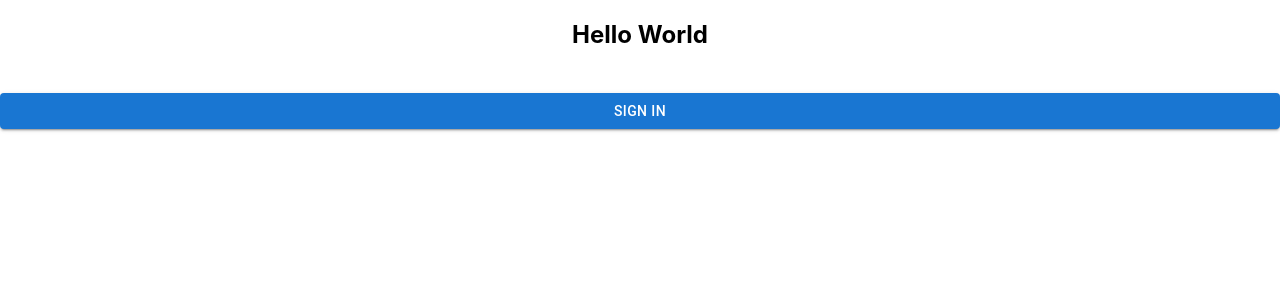
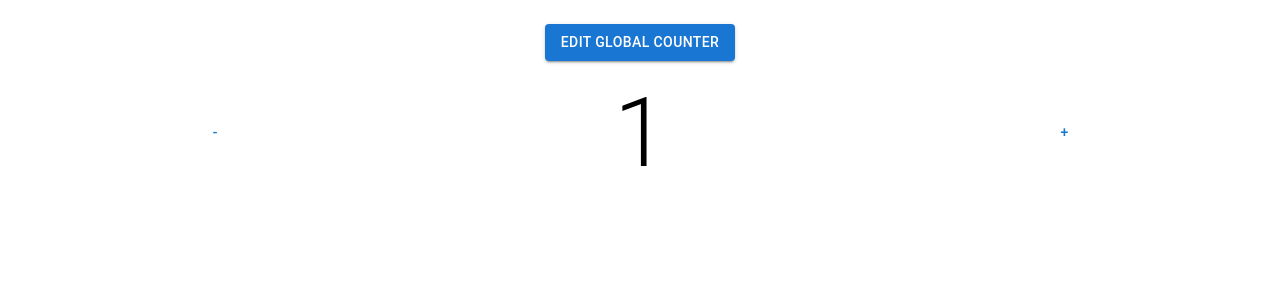
Before and after one commit to adambuczek/knitting-tool, a React (Create React App) app: page / in a window 1280 px wide. Shown: the top 300 px of the page. Built offline with nearby package versions, Linux system fonts and the light colour scheme.

Commit message:
add example

```diff
--- a/src/App.tsx
+++ b/src/App.tsx
@@ -2,19 +2,21 @@ import React from 'react';
 import './App.css';
 import Button from '@mui/material/Button';
 
+import CounterComponent from './Counter';
+
 function App() {
+
+
   return (
     <div className="App">
       <section>
-        <h1>Hello World</h1>
         <Button
-              type="submit"
-              fullWidth
-              variant="contained"
-              sx={{ mt: 3, mb: 2 }}
-            >
-              Sign In
-            </Button>
+          variant="contained"
+          sx={{ mt: 3, mb: 2 }}
+        >
+          Edit Global Counter
+        </Button>
+        <CounterComponent></CounterComponent>
       </section>
     </div>
   );
--- /dev/null
+++ b/src/Counter.tsx
@@ -0,0 +1,75 @@
+import React from 'react';
+import Typography from '@mui/material/Typography';
+import Button from '@mui/material/Button';
+import Box from '@mui/material/Box';
+
+export class Counter {
+  name: string;
+  max: number;
+  id: string;
+
+  value = 1;
+  children: Record<string, Counter> = {};
+
+  constructor(name: string, max: number) {
+    this.name = name;
+    this.max = max;
+    this.id = `${name}-${Math.random()}`;
+  }
+
+  addChild(child: Counter) {
+    this.children[child.id] = child;
+  }
+
+  removeChild(child: Counter) {
+    delete this.children[child.id];
+  }
+
+  increment() {
+    let newValue = this.value + 1;
+
+    if (this.max) {
+      newValue = (this.value >= this.max) ? 1 : newValue;
+    }
+    this.value = newValue;
+
+    Object.values(this.children).forEach(child => child.increment());
+  }
+
+  decrement() {
+    let newValue = this.value - 1;
+
+    if (this.max) {
+      newValue = (this.value <= 1) ? this.max : newValue;
+    }
+    this.value = newValue;
+
+    Object.values(this.children).forEach(child => child.decrement());
+  }
+}
+
+function CounterComponent() {
+  const [counter, setCounter] = React.useState<Counter>(new Counter('Counter', 10));
+
+  const increment = () => {
+    counter.increment();
+    setCounter(counter);
+  };
+
+  const decrement = () => {
+    counter.decrement();
+    setCounter(counter);
+  };
+
+  return (
+    <Box sx={{ display: 'flex', justifyContent: 'space-around' }}>
+      <Button onClick={decrement}>-</Button>
+      <Typography variant="h1" component="div">
+        {counter.value}
+      </Typography>
+      <Button onClick={increment}>+</Button>
+    </Box>
+  );
+}
+
+export default CounterComponent;
--- a/tsconfig.json
+++ b/tsconfig.json
@@ -18,7 +18,8 @@
     "resolveJsonModule": true,
     "isolatedModules": true,
     "noEmit": true,
-    "jsx": "react-jsx"
+    "jsx": "react-jsx",
+    "strictNullChecks": true
   },
   "include": [
     "src"
```
